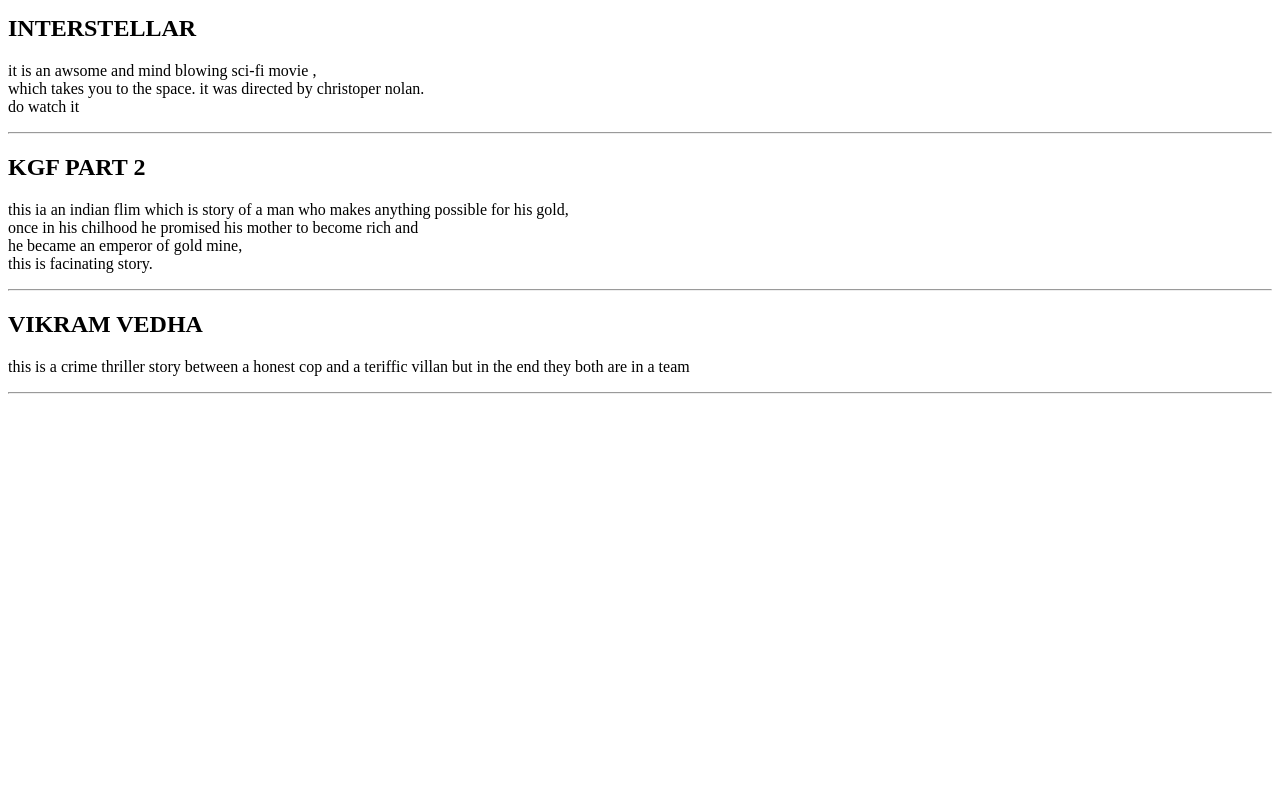
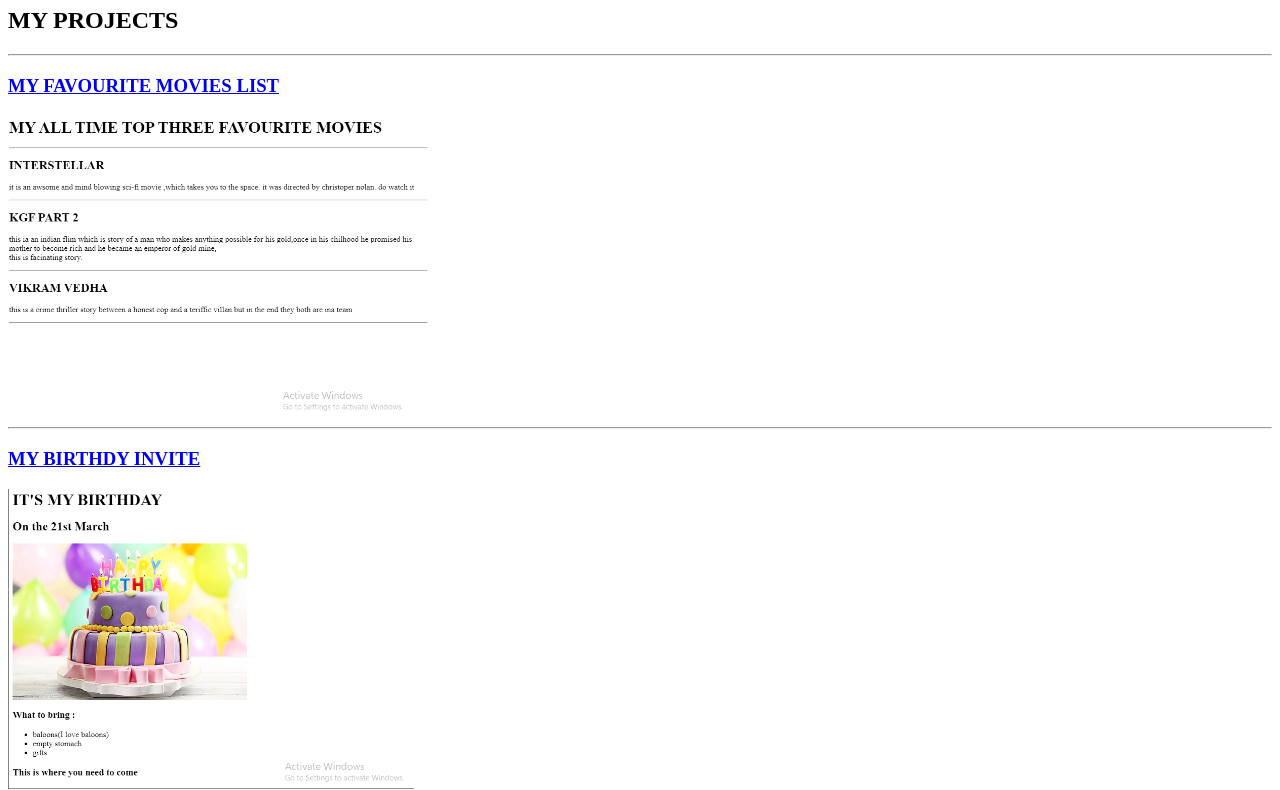
Before and after one commit to Nandeeswar21/html.portfolio, a plain HTML site: page index.html in a window 1280 px wide. Shown: the part 73-863 px from the top of the page. Before the commit the page ends 800 px from the top, so only its background shows below. Drawn offline with Linux system fonts and the light colour scheme.

Commit message:
Add files via upload

```diff
--- a/index.html
+++ b/index.html
@@ -1,17 +1,28 @@
-<!-- Write your code below -->
- <h1>MY ALL TIME TOP THREE FAVOURITE MOVIES </h1>
- <hr/>
- <h2>INTERSTELLAR</h2>
- <p>it is an awsome and mind blowing sci-fi movie ,<br/>which takes you to the space.
-    it was directed by christoper nolan.<br/>
-    do watch it<br/>
- </p>
- <hr/>
- <h2>KGF PART 2</h2>
- <p>this ia an indian flim which is story of a man who makes anything possible for his gold,<br/>once in his chilhood
-    he promised his mother to become rich and<br/>  he became an emperor of gold mine,<br/>this is facinating story. </p>
-    <hr/>
-    <h2>VIKRAM VEDHA</h2>
-    <p>this is a crime thriller story between a honest cop and a teriffic villan
-        but in the end they both are in a team</p>
-        <hr>
+<!-- TODO 1: Create the HTML Boilerplate -->
+<!DOCTYPE html>
+<html lang="en-US">
+    <head>
+        <meta charset="utf-8">
+        <title>MY WEBSITE</title>
+    </head>
+<body>
+<h1>NANDEESWRAN'S PORTFOLIO</h1>
+
+<h2>MY PROJECTS</h2>
+<hr/>
+<h3><a href="../2.4 Movie Ranking Project/index.html">MY FAVOURITE MOVIES LIST</a><br/></h3>
+
+
+<img  src="./movie lis.png" height="300" alt="movie list"/>
+<hr/>
+<h3><a href="../3.4 Birthday Invite Project/index.html">MY BIRTHDY INVITE</a></h3>
+<img src="./birthday invi.png" height="300"   alt="BIRTHDAY Invite"/>
+<hr/>
+<h4><a href="../4.1 webpages/public/about.html">Do you want to know about me -- click here</a><br/></h4>
+
+<h4><a href="../4.1 webpages/public/contact.html">let us talk,contact me -- click here</a>
+</h4>
+
+https://developer.mozilla.org/en-US/docs/Web/HTML/Element/img#attr-height -->
+</body>
+ </html>
```
